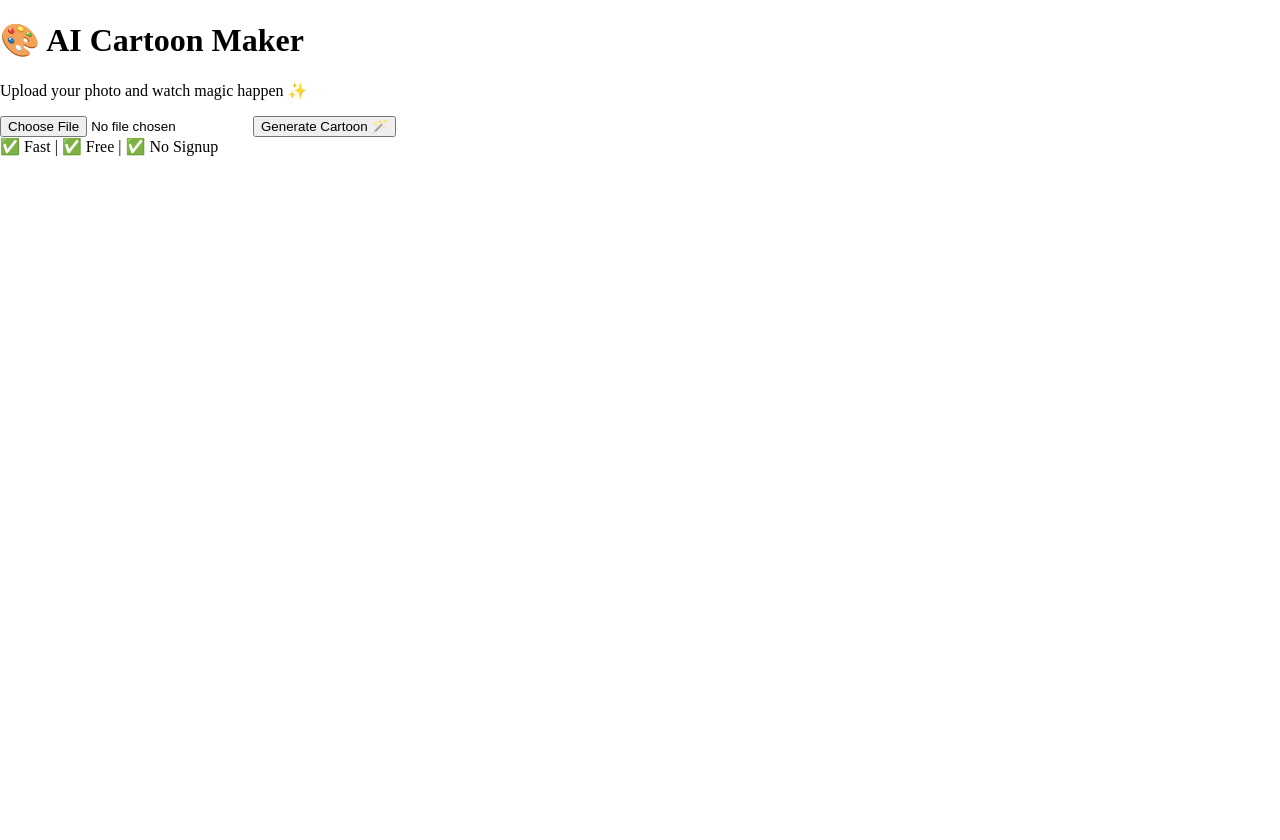
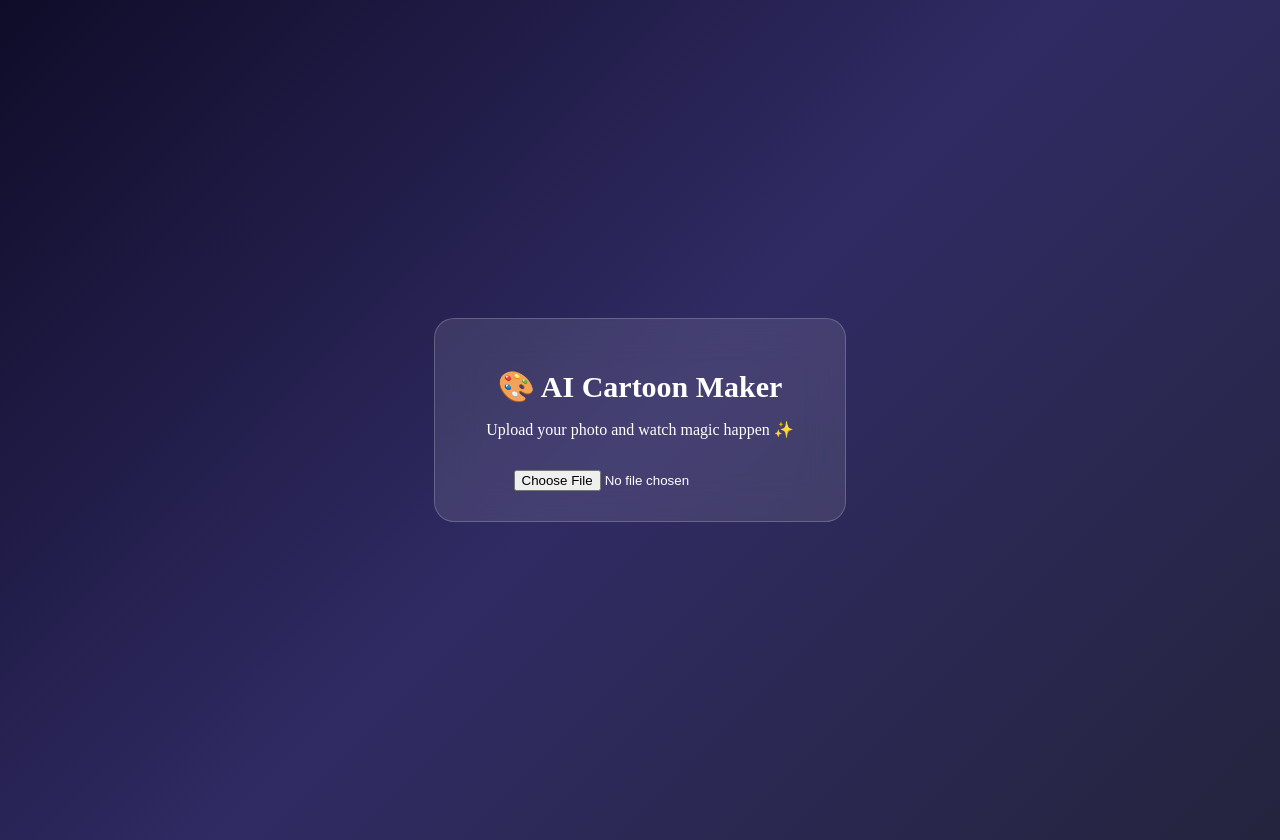
Before and after one commit to justifysiddh/ai-cartoon, a Next.js app: page / in a window 1280 px wide. Before the commit the page ends 800 px from the top, so only its background shows below. Built offline with nearby package versions, Linux system fonts and the light colour scheme.

Commit message:
Update page.jsx

```diff
--- a/app/page.jsx
+++ b/app/page.jsx
@@ -1,49 +1,54 @@
 "use client";
-import React, { useState } from "react"; import Image from "next/image";
 
-export default function Page() { const [preview, setPreview] = useState(null);
+import React, { useState } from "react";
+import Image from "next/image";
 
-return ( <div className="min-h-screen bg-gradient-to-br from-[#0f0c29] via-[#302b63] to-[#24243e] flex flex-col items-center justify-center p-6 text-white relative overflow-hidden">
+export default function Page() {
+  const [preview, setPreview] = useState(null);
 
-{/* Cinematic glowing circles */}
-  <div className="absolute w-96 h-96 bg-pink-500/30 blur-3xl rounded-full -top-20 -left-20 animate-pulse"></div>
-  <div className="absolute w-96 h-96 bg-purple-500/30 blur-3xl rounded-full -bottom-20 -right-20 animate-pulse"></div>
-
-  <div className="backdrop-blur-2xl bg-white/10 p-8 rounded-3xl shadow-2xl max-w-lg w-full text-center border border-white/20 animate-[fadeIn_1s_ease]">
-    <h1 className="text-5xl font-extrabold mb-4 drop-shadow-lg tracking-wide">
+  return (
+    <div style={{
+      minHeight: "100vh",
+      background: "linear-gradient(135deg,#0f0c29,#302b63,#24243e)",
+      display: "flex",
+      justifyContent: "center",
+      alignItems: "center",
+      padding: "20px",
+      color: "white",
+      textAlign: "center"
+    }}>
+      <div style={{
+        background: "rgba(255,255,255,0.1)",
+        backdropFilter: "blur(20px)",
+        padding: "30px",
+        borderRadius: "20px",
+        border: "1px solid rgba(255,255,255,0.2)",
+        width: "350px"
+      }}>
+        <h1 style={{fontSize:"30px",fontWeight:"bold",marginBottom:"10px"}}>
           🎨 AI Cartoon Maker
         </h1>
-    <p className="text-lg mb-6 opacity-90">
-      Upload your photo and watch magic happen ✨
-    </p>
+        <p>Upload your photo and watch magic happen ✨</p>
 
         <input
           type="file"
           accept="image/*"
           onChange={(e) => setPreview(URL.createObjectURL(e.target.files[0]))}
-      className="w-full text-sm text-white file:mr-4 file:py-3 file:px-5 file:rounded-xl file:border-0 file:font-semibold file:bg-white/30 file:text-white hover:file:bg-white/50 cursor-pointer"
+          style={{marginTop:"15px"}}
         />
 
-    <button className="mt-6 w-full py-3 rounded-2xl bg-gradient-to-r from-yellow-300 to-pink-400 text-black font-bold text-xl shadow-xl hover:scale-105 transition-all duration-300">
-      Generate Cartoon 🪄
-    </button>
-
         {preview && (
-      <div className="mt-6">
-        <Image
+          <img
             src={preview}
-          alt="Preview"
-          width={300}
-          height={300}
-          className="rounded-2xl shadow-lg border border-white/20"
+            style={{
+              width:"100%",
+              marginTop:"15px",
+              borderRadius:"15px",
+              border:"1px solid rgba(255,255,255,0.2)"
+            }}
           />
-      </div>
         )}
-
-    <div className="mt-6 text-sm opacity-80">
-      ✅ Fast | ✅ Free | ✅ No Signup
       </div>
     </div>
-</div>
-
-); }
+  );
+}
```
Lines whose indentation alone changed are shown as unchanged.
